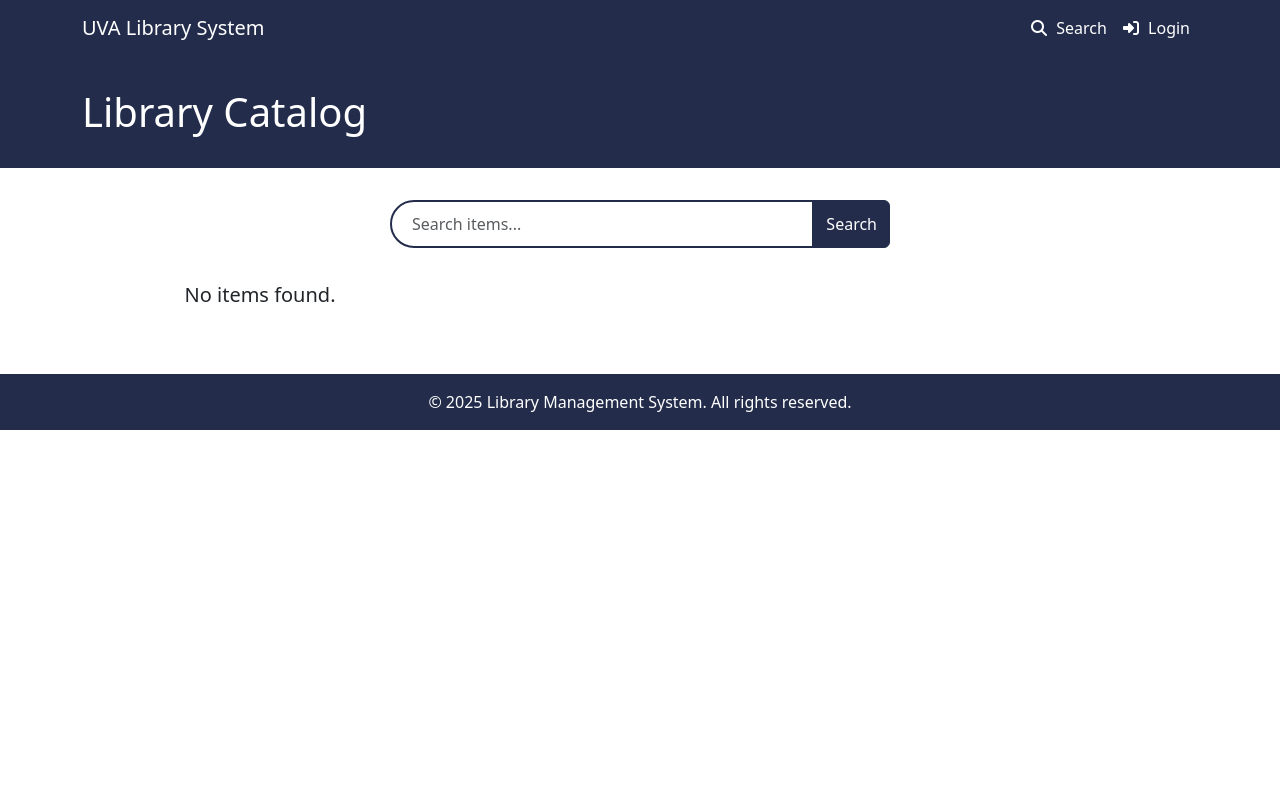
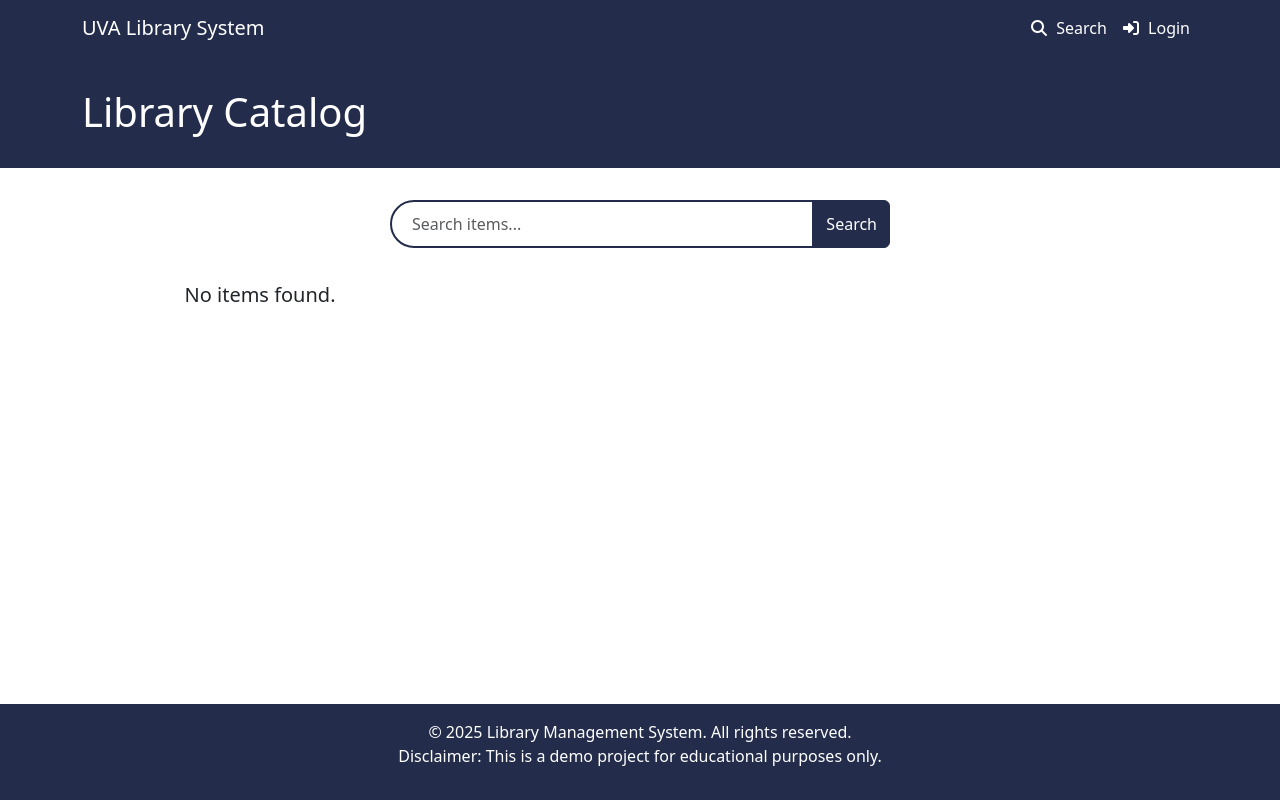
Before and after one commit to KabirSuri/music-instrument-lending-app, a Django app: page / in a window 1280 px wide. Run offline with Django 5.2, Linux system fonts and the light colour scheme; data that the repository does not hold is empty; some libraries are stand-ins or nearby versions.

Commit message:
fixed app not taking up the whole page

```diff
--- a/templates/base.html
+++ b/templates/base.html
@@ -12,6 +12,14 @@
             --uva-orange: #E57200;
             --uva-blue: #232D4B;
             --uva-light-blue: #2C365E;
+        }
+
+        html, body {
+            height: 100%;
+            margin: 0;
+            padding: 0;
+            display: flex;
+            flex-direction: column;
         }
 
         .navbar {
@@ -41,9 +49,15 @@
             color: white;
         }
 
+        main {
+            flex: 1;
+            width: 100%;
+        }
+
         footer {
             background-color: var(--uva-blue) !important;
             color: white;
+            padding: 1rem 0;
         }
 
         .nav-link i {
@@ -101,6 +115,7 @@
     <footer class="py-3 mt-5">
         <div class="container text-center">
             <p class="mb-0">&copy; {% now "Y" %} Library Management System. All rights reserved.</p>
+            <p>Disclaimer: This is a demo project for educational purposes only.</p>
         </div>
     </footer>
 
```
